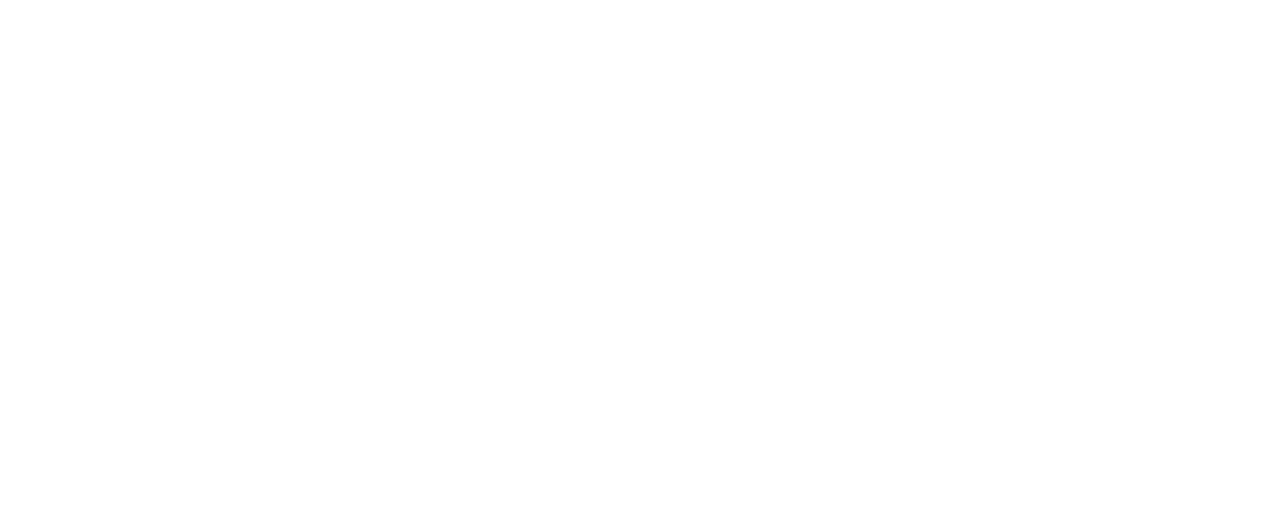
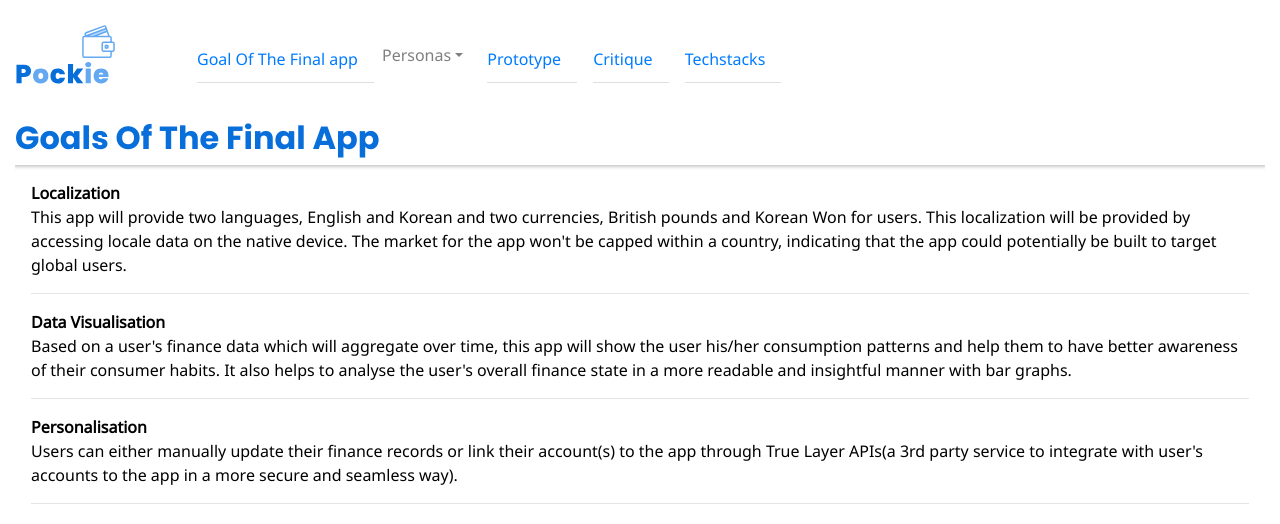
Before and after one commit to bearcub3/pockie-plan, a React (Create React App) app: page /goals in a window 1280 px wide. Shown: the top 524 px of the page. Built offline with nearby package versions, Linux system fonts and the light colour scheme.

Commit message:
feat: goals screen added

```diff
--- a/src/App.js
+++ b/src/App.js
@@ -3,6 +3,7 @@
 import { IonApp, IonRouterOutlet } from '@ionic/react';
 import { IonReactRouter } from '@ionic/react-router';
 import Home from './Home';
+import Goals from './Goals';
 import Techstacks from './Techstacks';
 
 export default function App() {
@@ -11,6 +12,7 @@
       <IonReactRouter>
         <IonRouterOutlet>
             <Route path="/" exact component={Home} />
+            <Route path="/goals" component={Goals} />
             <Route path="/techstacks" component={Techstacks} />
           </IonRouterOutlet>
       </IonReactRouter>
--- /dev/null
+++ b/src/Goals.js
@@ -0,0 +1,55 @@
+import React from 'react';
+import { IonHeader, IonContent } from '@ionic/react';
+import { Container, Col, Row } from 'react-bootstrap';
+import Navigation from './components/Navigation'
+
+export default function Goals() {
+  return (
+    <IonContent>
+        <Container fluid>
+            <Navigation />
+                <Col>
+                    <Row>
+                        <IonHeader>
+                            <h3 className="header__title">Goals Of The Final App</h3>
+                        </IonHeader>
+                    </Row>
+                    <Row className="p-3">
+                        <dl>
+                            <dt>Localization</dt>
+                            <dd>
+                                This app will provide two languages, English and
+                                Korean and two currencies, British pounds and Korean
+                                Won for users. This localization will be provided by
+                                accessing locale data on the native device. The
+                                market for the app won't be capped within a country,
+                                indicating that the app could potentially be built
+                                to target global users.
+                                <hr />
+                            </dd>
+                            <dt>Data Visualisation</dt>
+                            <dd>
+                                Based on a user's finance data which will aggregate
+                                over time, this app will show the user his/her
+                                consumption patterns and help them to have better
+                                awareness of their consumer habits. It also helps to
+                                analyse the user's overall finance state in a more
+                                readable and insightful manner with bar graphs.
+                                <hr />
+                            </dd>
+                            <dt>Personalisation</dt>
+                            <dd>
+                                Users can either manually update their finance
+                                records or link their account(s) to the app through
+                                True Layer APIs(a 3rd party service to integrate
+                                with user's accounts to the app in a more secure and
+                                seamless way).
+                                <hr />
+                            </dd>
+                        </dl>
+                    </Row>
+                </Col>
+            </Container>
+        </IonContent>
+  );
+}
--- a/src/Home.js
+++ b/src/Home.js
@@ -1,18 +1,20 @@
 import React from 'react';
-import { IonHeader, IonPage } from '@ionic/react';
+import { IonHeader, IonContent } from '@ionic/react';
 import { Container, Col, Row } from 'react-bootstrap';
 import Navigation from './components/Navigation'
 
 export default function Home() {
   return (
-    <IonPage>
+    <IonContent>
         <Container fluid>
             <Navigation />
-            <Col>
+            <Col md={{ span: 8, offset: 2 }}>
                 <Row>
                     <IonHeader>
-                        <h3 className="header__title ">About Pockie</h3>
+                        <h3 className="header__title">About Pockie</h3>
                     </IonHeader>
+                </Row>
+                <Row className="p-3">
                     <p>
                         Pokie is a '<b>Personal finance app</b>' which lets users keep
                         up with their expenses and to help them to maintain a
@@ -42,6 +44,6 @@
                 </Row>
                 </Col>
             </Container>
-        </IonPage>
+        </IonContent>
   );
 }
--- a/src/Techstacks.js
+++ b/src/Techstacks.js
@@ -1,12 +1,12 @@
 import React from 'react';
-import { IonHeader, IonPage } from '@ionic/react';
+import { IonHeader, IonContent } from '@ionic/react';
 import { Container, Col, Row, Card, CardColumns } from 'react-bootstrap';
 import Navigation from './components/Navigation'
 
 
 export default function Techstacks() {
     return (
-        <IonPage>
+        <IonContent>
         <Container fluid>
             <Navigation />
             <Col>
@@ -54,6 +54,6 @@
                 </Row>
             </Col>
         </Container>
-        </IonPage>
+        </IonContent>
     );
 }
--- a/src/components/Navigation.js
+++ b/src/components/Navigation.js
@@ -17,7 +17,7 @@
           <Navbar.Collapse id="basic-navbar-nav">
               <Nav className="mr-auto">
                 <IonItem>
-                  <Link to="/">Goal of the final app</Link>
+                  <Link to="/goals">Goal Of The Final app</Link>
                 </IonItem>
                   <NavDropdown title="Personas" id="nav-dropdown">
                       <NavDropdown.Item eventKey="2.1">
--- a/src/index.css
+++ b/src/index.css
@@ -45,4 +45,5 @@
 .header__title {
   font-family: PoppinsBold;
   color: #076eda;
+  font-size: 2rem;
 }
```
